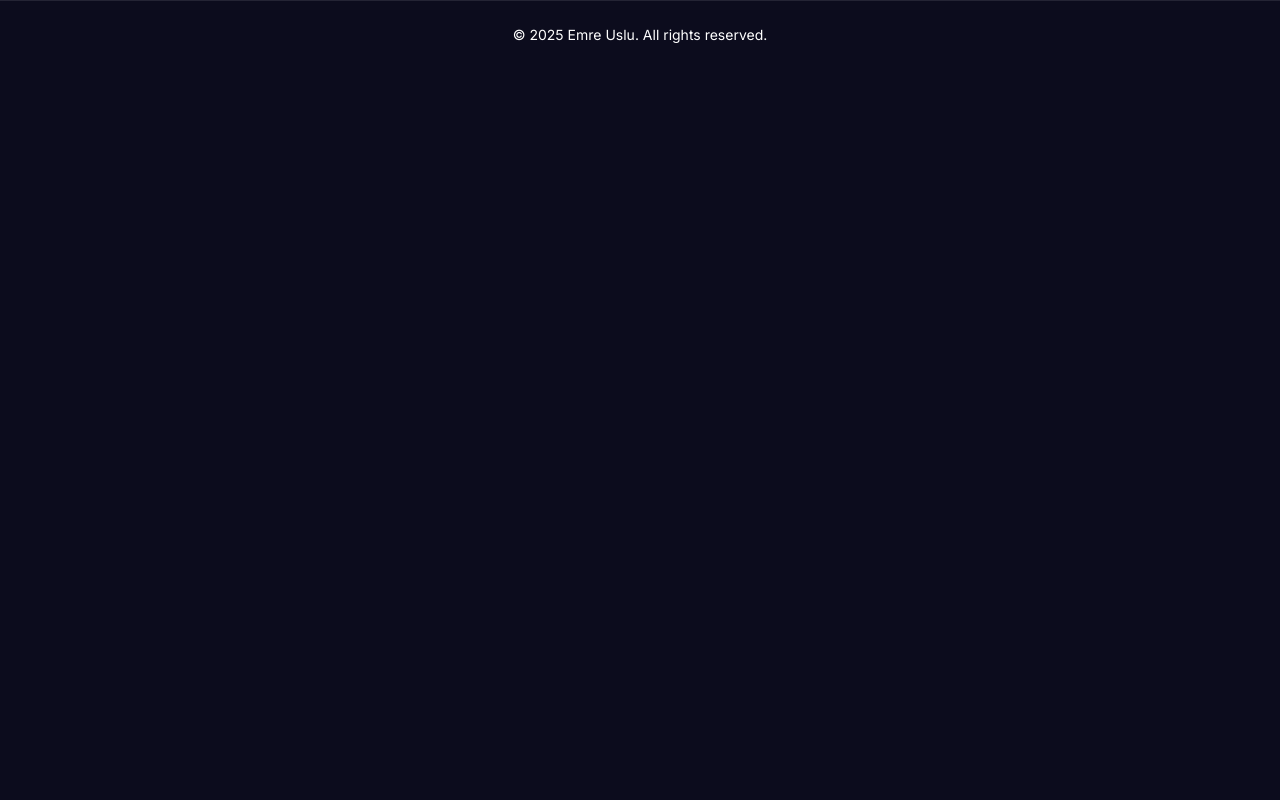
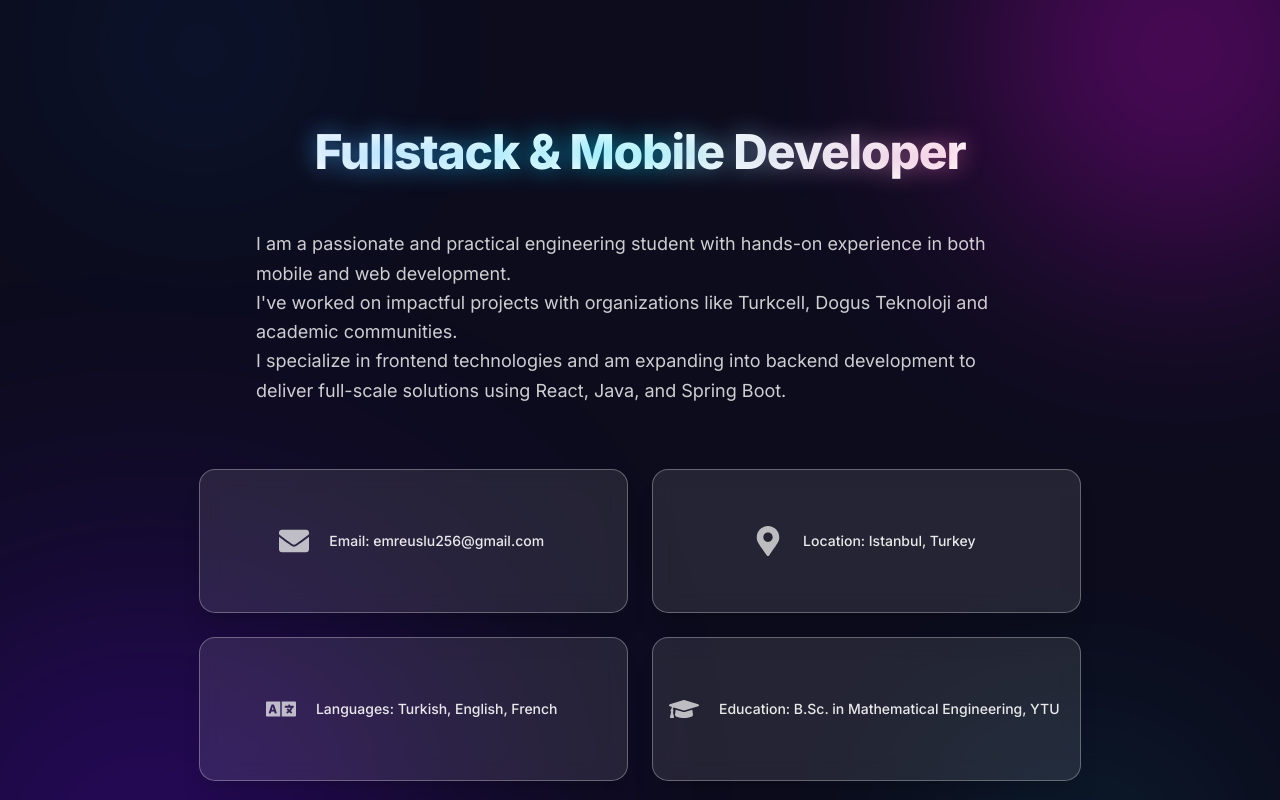
Before and after one commit to rakun256/rakun-portfolio, a Next.js app: page / in a window 1280 px wide. Shown: the part 800-1600 px from the top of the page. Before the commit the page ends 869 px from the top, so only its background shows below. Built offline with nearby package versions, Linux system fonts and the light colour scheme.

Commit message:
Add AboutSection component and integrate it into HomePage; update Hero section and add about data

```diff
--- a/app/page.tsx
+++ b/app/page.tsx
@@ -1,11 +1,13 @@
 "use client";
 
+import AboutSection from "@/components/sections/About";
 import Hero from "@/components/sections/Hero";
 
 export default function HomePage() {
   return (
     <>
       <Hero />
+      <AboutSection />
     </>
   );
 }
--- a/components/sections/About.tsx
+++ b/components/sections/About.tsx
@@ -0,0 +1,88 @@
+"use client";
+
+import { motion } from "framer-motion";
+import about from "@/data/about";
+import SectionWrapper from "@/components/common/SectionWrapper";
+import { FaReact, FaCode, FaLaptopCode, FaUserTie } from "react-icons/fa";
+
+const icons = [FaReact, FaCode, FaLaptopCode, FaUserTie];
+
+export default function AboutSection() {
+  return (
+    <SectionWrapper
+      id="about"
+      className="relative min-h-screen pt-28 pb-20 px-4 sm:px-6 lg:px-8 justify-center items-center flex"
+    >
+      <div className="absolute inset-0 -z-10 overflow-hidden">
+        <div className="absolute bottom-[-200px] left-[-100px] w-[500px] h-[500px] bg-[#6f00ff] rounded-full opacity-40 blur-[150px]" />
+        <div className="absolute top-[-150px] right-[-100px] w-[400px] h-[400px] bg-[#ff00ff] rounded-full opacity-30 blur-[120px]" />
+        <div className="absolute top-[0px] left-[100px] w-[200px] h-[100px] bg-[#0084ff] rounded-full opacity-30 blur-[120px]" />
+        <div className="absolute bottom-[0px] right-[100px] w-[200px] h-[100px] bg-[#00f2ff] rounded-full opacity-30 blur-[120px]" />
+      </div>
+
+      <motion.div
+        initial={{ opacity: 0, y: 60 }}
+        whileInView={{ opacity: 1, y: 0 }}
+        transition={{ duration: 0.8, ease: "easeOut" }}
+        viewport={{ once: true }}
+        className="max-w-3xl mx-auto mb-16"
+      >
+        <h2 className="text-4xl md:text-5xl font-extrabold text-white tracking-tight relative group inline-block text-center w-full">
+          {about.title}
+          <span className="absolute inset-0 blur-md opacity-60 group-hover:opacity-90 bg-gradient-to-r from-blue-400 via-cyan-400 to-pink-500 bg-clip-text text-transparent pointer-events-none transition-all duration-500 text-center">
+            {about.title}
+          </span>
+        </h2>
+        <motion.p
+          initial={{ opacity: 0, y: 20 }}
+          whileInView={{ opacity: 1, y: 0 }}
+          transition={{ delay: 0.3, duration: 0.6 }}
+          className="text-white/80 text-base md:text-lg leading-relaxed mt-6 whitespace-pre-line text-align-left"
+        >
+          {about.description}
+        </motion.p>
+      </motion.div>
+
+      <motion.div
+        initial="hidden"
+        whileInView="visible"
+        variants={{
+          hidden: { opacity: 0, y: 20 },
+          visible: {
+            opacity: 1,
+            y: 0,
+            transition: { delay: 0.5, duration: 0.8, staggerChildren: 0.15 },
+          },
+        }}
+        className="grid grid-cols-1 sm:grid-cols-2 md:grid-cols-2 gap-6 max-w-4xl mx-auto"
+      >
+        {about.highlights.map((item, index) => {
+          const Icon = item.icon;
+          return (
+            <motion.div
+              key={index}
+              className="relative w-full h-32 sm:h-36 flex flex-col justify-center items-center text-center
+             bg-white/10 border border-white/30 backdrop-blur-md p-4 rounded-2xl
+             shadow-xl text-white/90 group transition-transform hover:scale-[1.03]
+             hover:shadow-2xl min-w-[240px] sm:min-w-[260px]"
+            >
+              <motion.div
+                className="absolute w-60 h-60 -translate-x-1/2 -translate-y-1/2 rounded-full pointer-events-none
+               bg-gradient-to-br from-[#6f00ff] via-[#a002a0] to-[#0876e4] opacity-0
+               blur-3xl group-hover:opacity-30 transition-opacity duration-300"
+                style={{ left: "50%", top: "50%" }}
+              />
+
+              <div className="flex justify-center items-center z-10 relative h-full gap-4">
+                <Icon className="text-white/70 text-3xl group-hover:text-[#bd7bbd] transition-colors duration-300" />
+                <span className="text-sm font-medium leading-tight line-clamp-2 px-1">
+                  {item.label}
+                </span>
+              </div>
+            </motion.div>
+          );
+        })}
+      </motion.div>
+    </SectionWrapper>
+  );
+}
--- a/components/sections/Hero.tsx
+++ b/components/sections/Hero.tsx
@@ -5,6 +5,7 @@ import { motion, useMotionValue, useSpring, useTransform } from "framer-motion";
 import { useEffect, useRef } from "react";
 import CustomTypewriter from "../common/Typewriter";
 import typewriterWords from "../../data/typewriter.json";
+import SectionWrapper from "../common/SectionWrapper";
 
 export default function Hero() {
   const containerRef = useRef<HTMLDivElement>(null);
@@ -66,7 +67,9 @@ export default function Hero() {
           <p className="text-base sm:text-lg md:text-xl text-white/70 mb-10 relative z-10 hover:cursor-default">
             Frontend & Mobile Developer
           </p>
-        <div className="relative mb-16"><CustomTypewriter words={typewriterWords} /></div>
+          <div className="relative mb-16">
+            <CustomTypewriter words={typewriterWords} />
+          </div>
           <div className="relative z-10">
             <Button label="See My Work" href="#projects" />
           </div>
--- /dev/null
+++ b/data/about.ts
@@ -0,0 +1,31 @@
+import { FaEnvelope, FaMapMarkerAlt, FaLanguage, FaGraduationCap } from "react-icons/fa";
+
+const about = {
+  name: "Emre Uslu",
+  title: "Fullstack & Mobile Developer",
+  description: `
+    I am a passionate and practical engineering student with hands-on experience in both mobile and web development.
+    I've worked on impactful projects with organizations like Turkcell, Dogus Teknoloji and academic communities.
+    I specialize in frontend technologies and am expanding into backend development to deliver full-scale solutions using React, Java, and Spring Boot.
+  `,
+  highlights: [
+    {
+      label: "Email: emreuslu256@gmail.com",
+      icon: FaEnvelope,
+    },
+    {
+      label: "Location: Istanbul, Turkey",
+      icon: FaMapMarkerAlt,
+    },
+    {
+      label: "Languages: Turkish, English, French",
+      icon: FaLanguage,
+    },
+    {
+      label: "Education: B.Sc. in Mathematical Engineering, YTU",
+      icon: FaGraduationCap,
+    },
+  ],
+};
+
+export default about;
```
Lines whose indentation alone changed are shown as unchanged.
